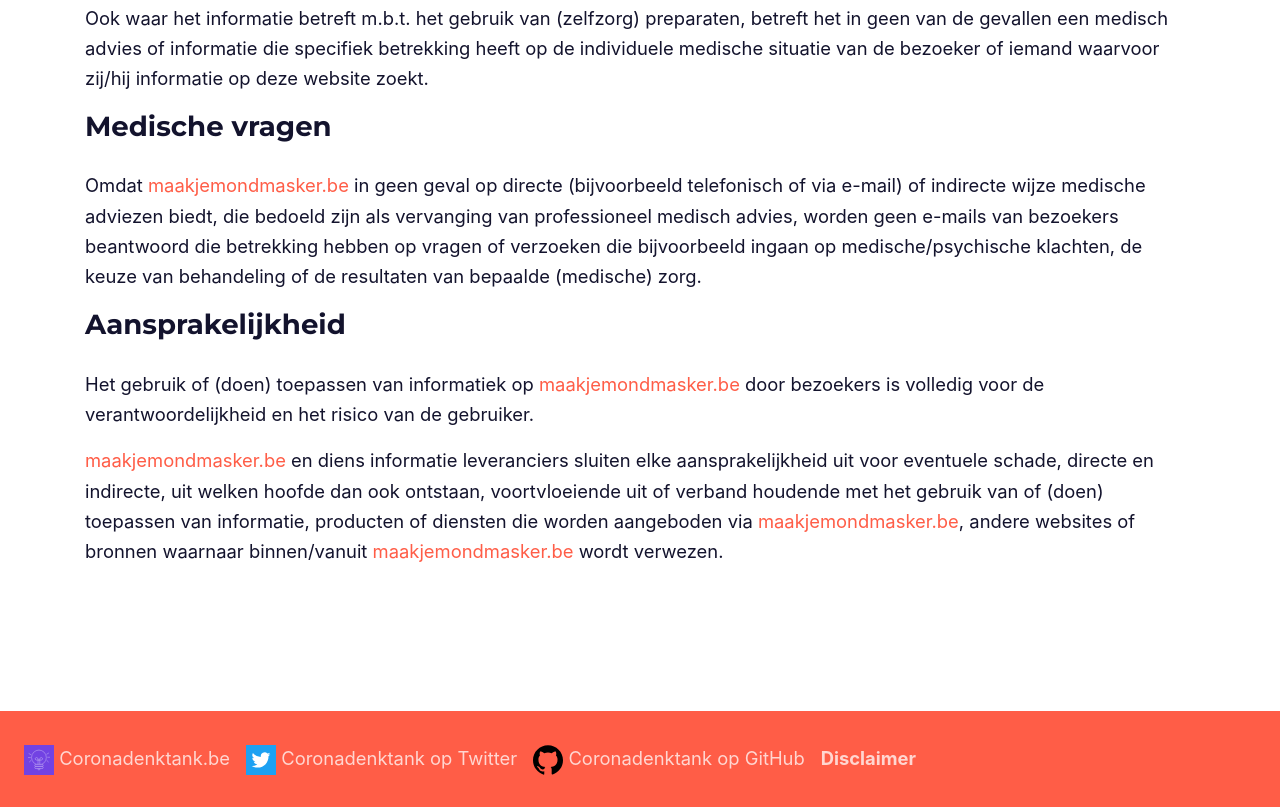
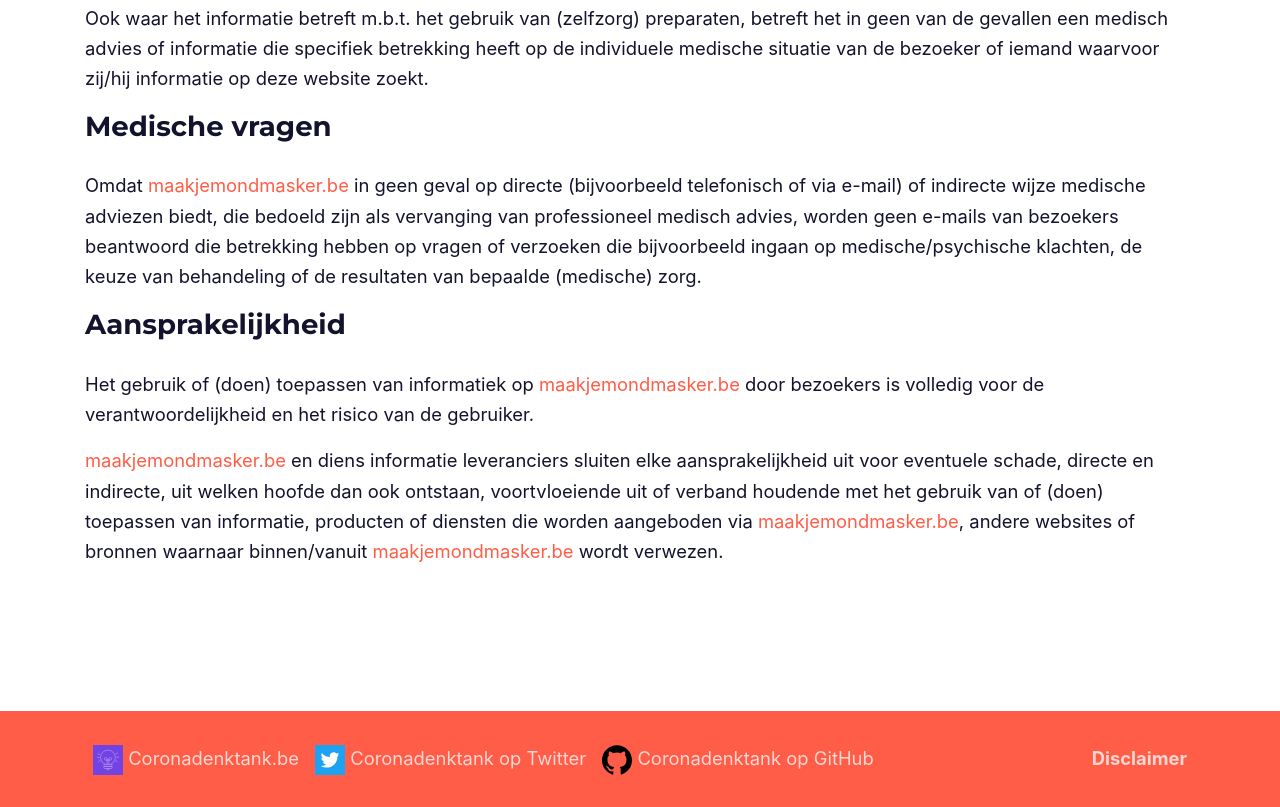
Before and after one commit to MakeInBelgium/naaiactie, a website: page disclaimer.html in a window 1280 px wide. Shown: the part 1235-2042 px from the top of the page. Drawn offline with Linux system fonts and the light colour scheme.

Commit message:
Align footer voor disclaimer

```diff
--- a/disclaimer.html
+++ b/disclaimer.html
@@ -100,15 +100,16 @@ de a  dviezen die hij/zij van laatstgenoemde ontvangt.
     </div>
   </section>
 
-  <section id="footer" class="navbar navbar-expand-md bg-primary navbar-dark">
-    <ul class="nav navbar-nav">
-      <li class="nav-item"><a class="nav-link" href="https://www.coronadenktank.be/"><img src="assets/coronadenktank.lamp.svg" width="30"> Coronadenktank.be</a>
-      <li class="nav-item"><a class="nav-link" href="https://twitter.com/coronadenktank"><img src="assets/twitter.svg" width="30"> Coronadenktank op Twitter</a>
-      <li class="nav-item"><a class="nav-link" href="https://github.com/MakeInBelgium"><img src="assets/github.svg" width="30"> Coronadenktank op GitHub</a>
-      <li class="nav-item"><strong><a class="nav-link" href="disclaimer.html">Disclaimer</a></strong>
-    </ul>
-    </ul>
-  </section>
+  <footer class="navbar navbar-expand-md bg-primary navbar-dark">
+    <div class="container">
+      <ul class="nav navbar-nav w-100">
+        <li class="nav-item"><a class="nav-link" href="https://www.coronadenktank.be/"><img src="assets/coronadenktank.lamp.svg" width="30"> Coronadenktank.be</a>
+        <li class="nav-item"><a class="nav-link" href="https://twitter.com/coronadenktank"><img src="assets/twitter.svg" width="30"> Coronadenktank op Twitter</a>
+        <li class="nav-item mr-auto"><a class="nav-link" href="https://github.com/MakeInBelgium"><img src="assets/github.svg" width="30"> Coronadenktank op GitHub</a>
+        <li class="nav-item"><strong><a class="nav-link" href="disclaimer.html">Disclaimer</a></strong>
+      </ul>
+    </div>
+  </footer>
 
   <!-- jQuery JavaScript -->
   <script src="./vendor/jquery/jquery.slim.min.js"></script>
```
